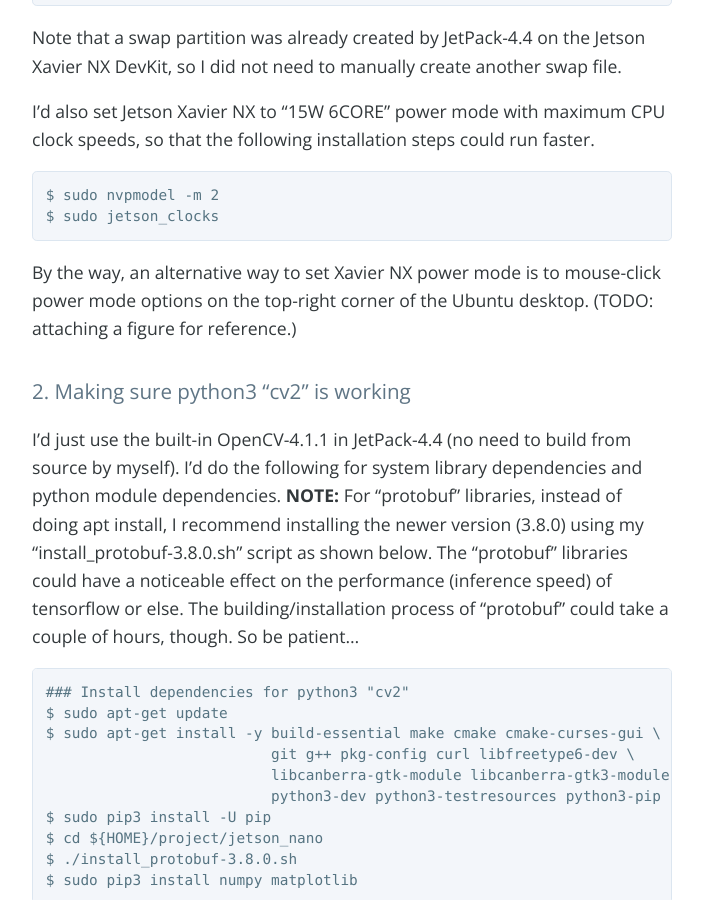
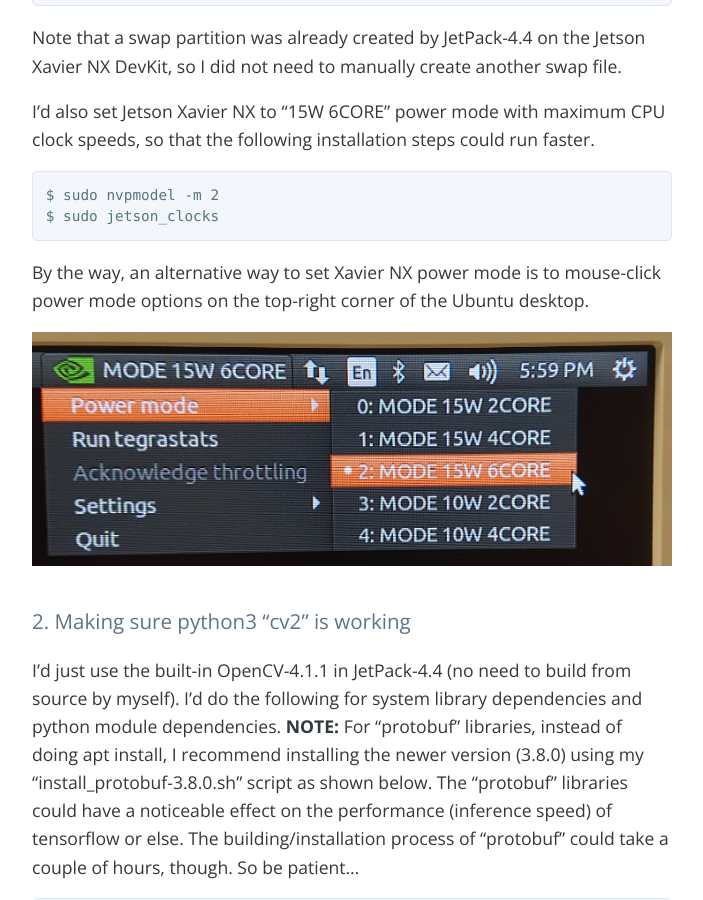
Before and after one commit to jkjung-avt/jkjung-avt.github.io, a Jekyll site: the page built from _posts/2020-07-26-setting-up-xavier-nx.md, in a window 1280 px wide and 900 px high, scrolled down 1624 px. Shown: the whole window, without its empty margins (288-991 px from the left). Built offline with Jekyll 4.4.1, drawn with Linux system fonts in a browser that asks for light colours; nearby versions of some CDN libraries; comment, search, counter and statistics services are not loaded.

Commit message:
Add a screenshot of Xavier NX 15W 6CORE power mode setting

````diff
--- a/_posts/2020-07-26-setting-up-xavier-nx.md
+++ b/_posts/2020-07-26-setting-up-xavier-nx.md
@@ -45,7 +45,9 @@
 $ sudo jetson_clocks
 ```
 
-By the way, an alternative way to set Xavier NX power mode is to mouse-click power mode options on the top-right corner of the Ubuntu desktop.  (TODO: attaching a figure for reference.)
+By the way, an alternative way to set Xavier NX power mode is to mouse-click power mode options on the top-right corner of the Ubuntu desktop.
+
+![Xavier NX 15W 6CORE mode](/assets/2020-07-26-setting-up-xavier-nx/NX_15W_6CORE.png)
 
 # 2. Making sure python3 "cv2" is working
 
````
Also changed, not shown: assets/2020-07-26-setting-up-xavier-nx/NX_15W_6CORE.png (added).
